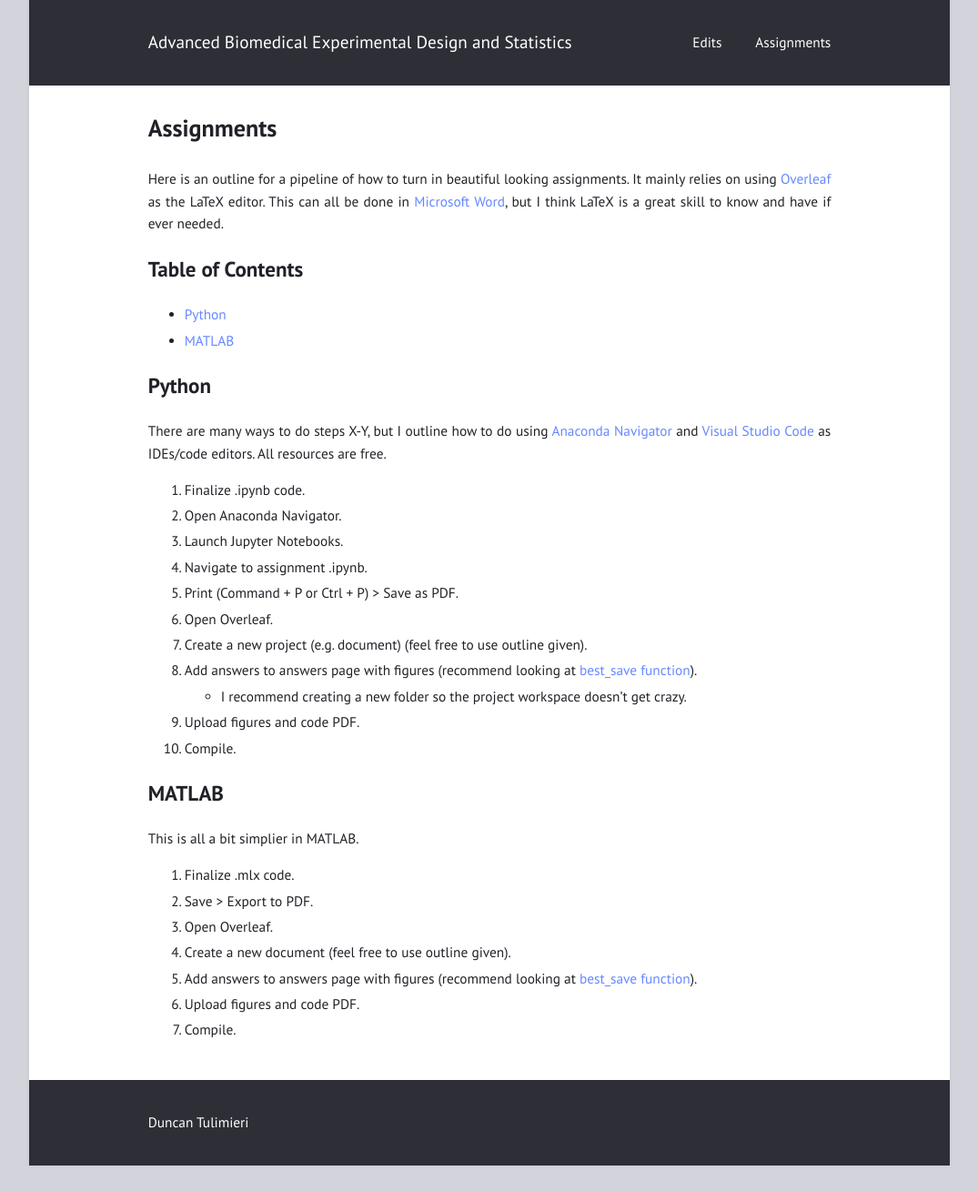
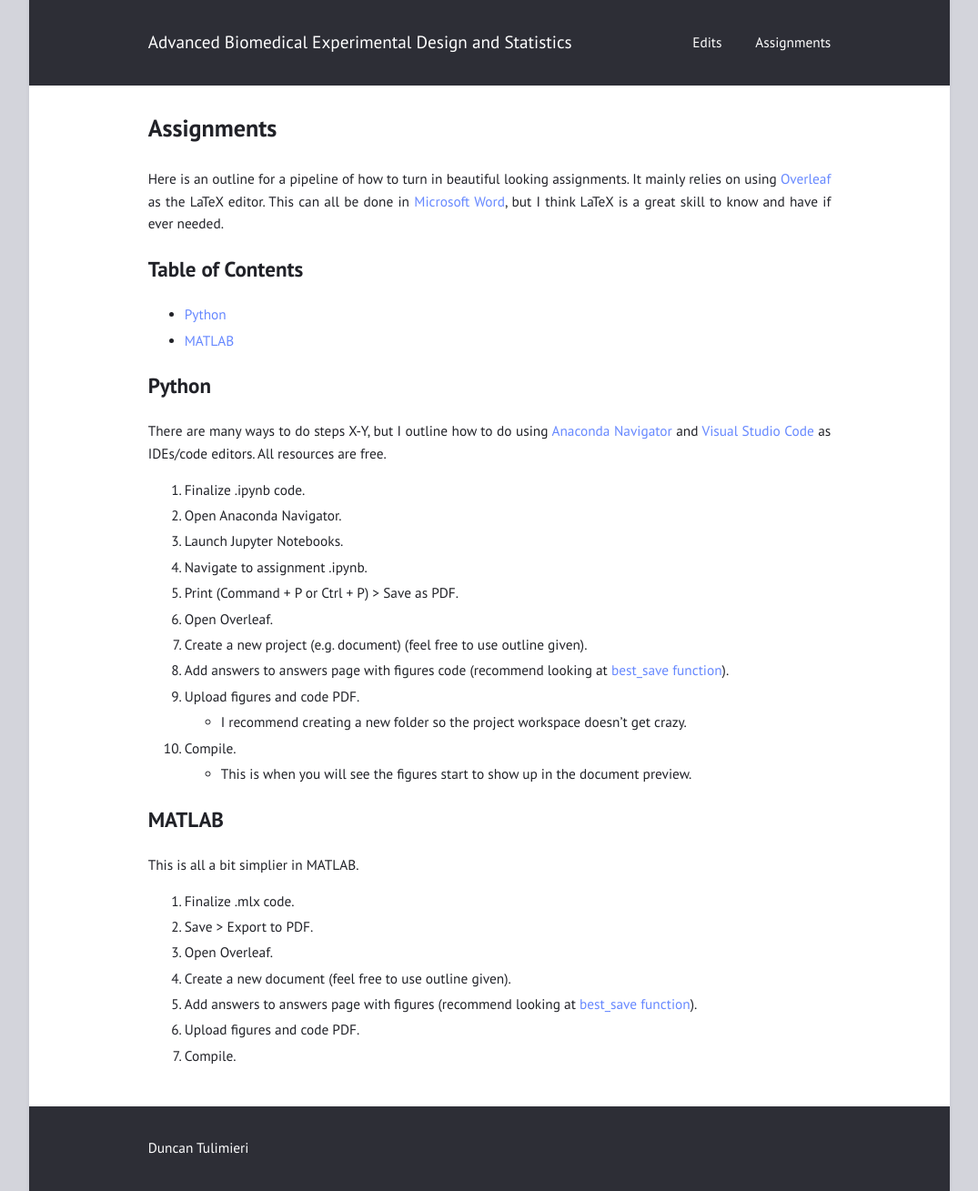
Before and after one commit to tulimid1/Advanced-Biomedical-Experimental-Design-and-Statistics, a Jekyll site: the page built from Assignments.md, in a window 1280 px wide. Shown: the whole page at 91% size, without its empty margins (102-1177 px from the left). Built offline with Jekyll 4.4.1, drawn with Linux system fonts in a browser that asks for light colours; before the commit the page ends 1281 px from its top, so only the background shows below that.

Commit message:
Update Assignments.md

```diff
--- a/Assignments.md
+++ b/Assignments.md
@@ -20,10 +20,11 @@ There are many ways to do steps X-Y, but I outline how to do using [Anaconda Nav
 5. Print (Command + P or Ctrl + P) > Save as PDF.
 6. Open Overleaf.
 7. Create a new project (e.g. document) (feel free to use outline given).
-8. Add answers to answers page with figures (recommend looking at [best_save function](https://tulimid1.github.io/savingfigR/best_save_py/)).
+8. Add answers to answers page with figures code (recommend looking at [best_save function](https://tulimid1.github.io/savingfigR/best_save_py/)).
+9. Upload figures and code PDF.
 * I recommend creating a new folder so the project workspace doesn't get crazy.
-10. Upload figures and code PDF.
-11. Compile.
+10. Compile.
+* This is when you will see the figures start to show up in the document preview.
 
 
 ## MATLAB
```
